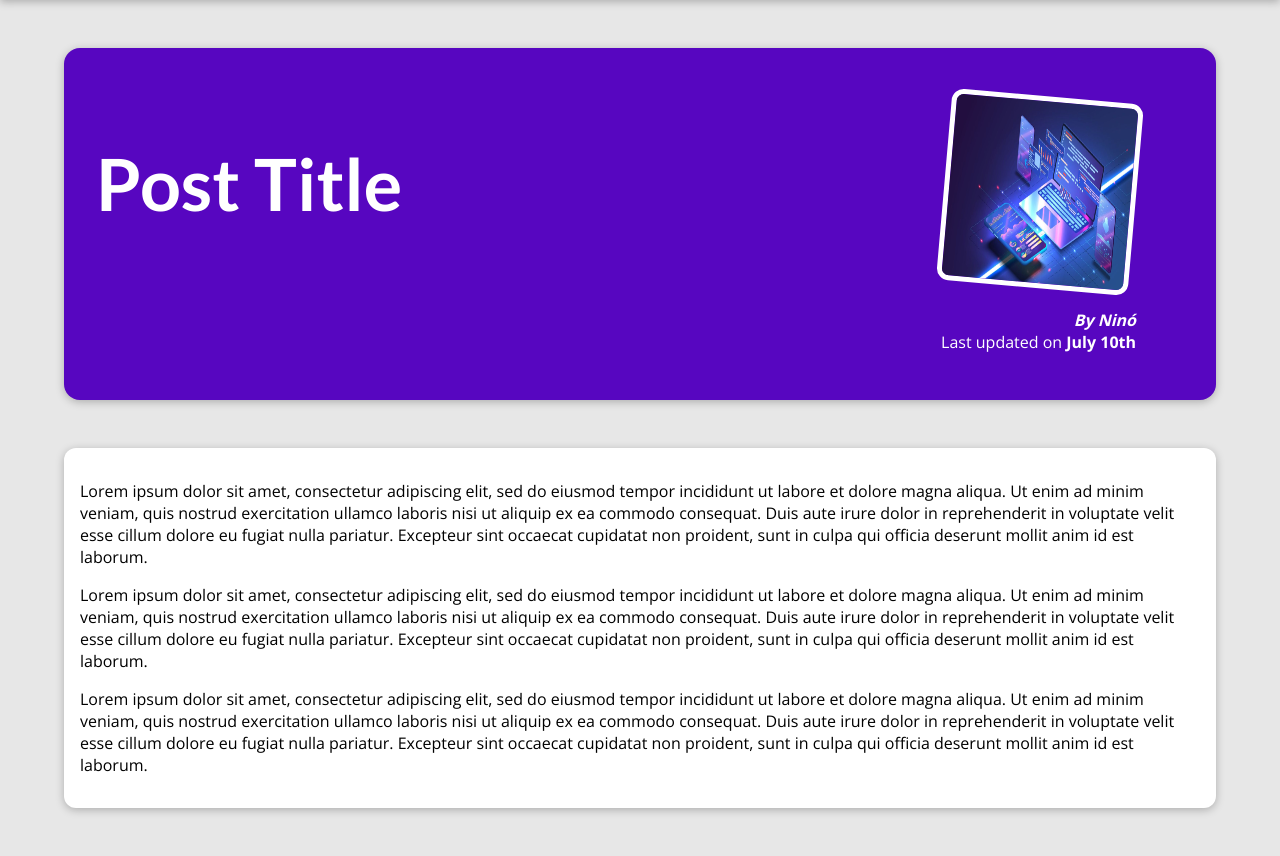
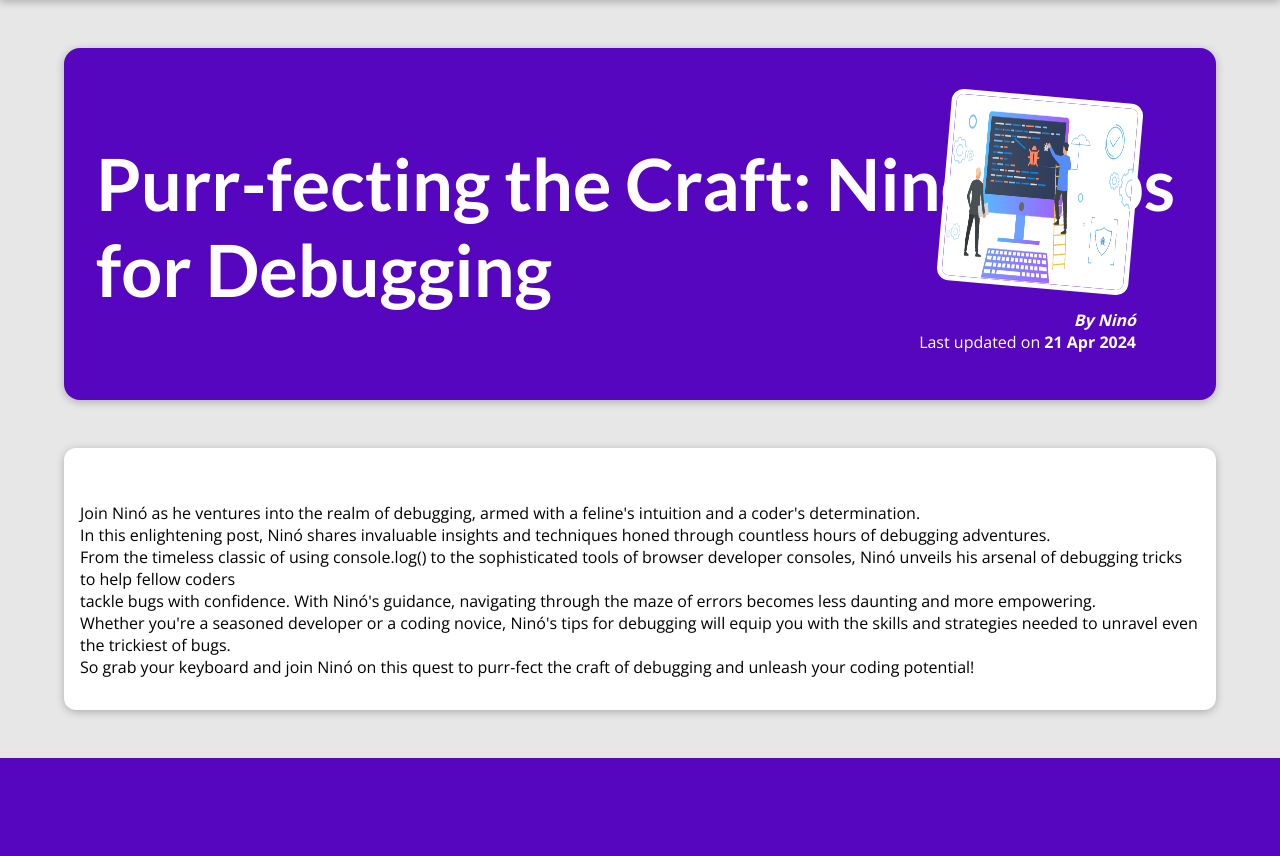
Before and after one commit to azabarnahaju/django-blog, a Django app: page /posts/tips-for-debugging in a window 1280 px wide. Shown: the part 80-936 px from the top of the page. After the commit the page ends 838 px from the top, so only its background shows below. Run offline with Django 5.2, Linux system fonts and the light colour scheme.

Commit message:
Add dynamic post data to views and 404 page

```diff
--- a/blog/templates/blog/index.html
+++ b/blog/templates/blog/index.html
@@ -25,7 +25,9 @@
         <h2>My Latest Thoughts</h2>
 
         <ul>
-            {% include "blog/includes/post.html" %}
+            {%  for post in posts %}
+                {% include "blog/includes/post.html" %}
+            {% endfor %}
         </ul>
     </section>
 
--- a/blog/templates/blog/post-detail.html
+++ b/blog/templates/blog/post-detail.html
@@ -2,7 +2,7 @@
 {% load static %}
 
 {% block page_title %}
-    This Post Title
+    {{ post.title }}
 {% endblock %}
 
 {% block css_files %}
@@ -11,25 +11,17 @@
 
 {% block content %}
     <section id="summary">
-        <h2>Post Title</h2>
+        <h2>{{ post.title }}</h2>
         <article>
-            <img src="{% static "blog/images/web-dev.jpg" %}" alt="Post Title">
-            <address>By Ninó</address>
+            <img src="{% static "blog/images/"|add:post.image %}" alt="{{ post.title }}">
+            <address>By {{ post.author }}</address>
             <div>
-                Last updated on <time>July 10th</time>
+                Last updated on <time>{{ post.date|date:"d M Y" }}</time>
             </div>
         </article>
     </section>
 
     <main>
-        <p>
-            Lorem ipsum dolor sit amet, consectetur adipiscing elit, sed do eiusmod tempor incididunt ut labore et dolore magna aliqua. Ut enim ad minim veniam, quis nostrud exercitation ullamco laboris nisi ut aliquip ex ea commodo consequat. Duis aute irure dolor in reprehenderit in voluptate velit esse cillum dolore eu fugiat nulla pariatur. Excepteur sint occaecat cupidatat non proident, sunt in culpa qui officia deserunt mollit anim id est laborum.
-        </p>
-        <p>
-            Lorem ipsum dolor sit amet, consectetur adipiscing elit, sed do eiusmod tempor incididunt ut labore et dolore magna aliqua. Ut enim ad minim veniam, quis nostrud exercitation ullamco laboris nisi ut aliquip ex ea commodo consequat. Duis aute irure dolor in reprehenderit in voluptate velit esse cillum dolore eu fugiat nulla pariatur. Excepteur sint occaecat cupidatat non proident, sunt in culpa qui officia deserunt mollit anim id est laborum.
-        </p>
-        <p>
-            Lorem ipsum dolor sit amet, consectetur adipiscing elit, sed do eiusmod tempor incididunt ut labore et dolore magna aliqua. Ut enim ad minim veniam, quis nostrud exercitation ullamco laboris nisi ut aliquip ex ea commodo consequat. Duis aute irure dolor in reprehenderit in voluptate velit esse cillum dolore eu fugiat nulla pariatur. Excepteur sint occaecat cupidatat non proident, sunt in culpa qui officia deserunt mollit anim id est laborum.
-        </p>
+        {{ post.content|linebreaks }}
     </main>
 {% endblock %}
--- a/blog/views.py
+++ b/blog/views.py
@@ -1,15 +1,74 @@
 from django.shortcuts import render
+from datetime import date
 
 # Create your views here.
 
+all_posts = [
+    {
+        "slug": "introduction-to-web-development",
+        "image": "web-dev.jpg",
+        "author": "Ninó",
+        "date": date(2024, 5, 14),
+        "title": "Meow-some Adventures in HTML: Ninó's Introduction to Web Development",
+        "excerpt": "Join Ninó on his coding journey as he delves into the basics of HTML, the language of the web. From <head> to <body>, Ninó shares his experiences and insights into crafting purr-fectly structured web pages.",
+        "content": """
+            Embark on an exciting journey with Ninó as he takes his first steps into the world of web development through HTML. With eager eyes and a curious mind, Ninó immerses himself in the
+            foundational elements of HTML, understanding how each tag contributes to the structure and functionality of a webpage. From the <head> section where metadata resides to the <body> where content
+            comes alive, Ninó explores the intricacies of HTML, marveling at its simplicity and power. With each line of code, Ninó not only learns the syntax of HTML but also gains a deeper appreciation for the art of
+             crafting purr-fectly structured web pages. As he shares his experiences and insights, Ninó invites fellow felines and humans alike to join him on this meow-some adventure in web development. Together, let's
+             uncover the wonders of HTML and unleash our creativity on the digital canvas of the web.
+            """,
+    },
+    {
+        "slug": "introduction-to-bootstrap",
+        "image": "bootstrap.jpg",
+        "author": "Ninó",
+        "date": date(2024, 4, 14),
+        "title": "Feline-friendly Frameworks: Ninó's Journey with Bootstrap",
+        "excerpt": "In this post, Ninó discovers the magic of Bootstrap and how it simplifies the process of building responsive and sleek websites. With Bootstrap by his side, Ninó's web development adventures reach new heights!",
+        "content": """
+            Embark on a thrilling journey with Ninó as he delves into the world of web development with Bootstrap.
+            In this enlightening post, Ninó shares his experience of discovering the magic of Bootstrap and how it revolutionizes the process of creating responsive and sleek websites.
+            With its intuitive grid system, pre-designed components, and extensive library of CSS and JavaScript plugins, Bootstrap becomes Ninó's trusted companion in his quest to craft visually stunning
+            and user-friendly web experiences. With Bootstrap's powerful features and flexible layout options, Ninó's web development adventures soar to new heights. From effortlessly designing mobile-friendly
+            interfaces to streamlining the implementation of complex features, Ninó finds himself empowered to bring his creative visions to life with ease. Join Ninó as he unlocks the full potential of
+            Bootstrap and embraces the endless possibilities it offers for creating feline-friendly websites that captivate and delight users worldwide.
+            """,
+    },
+    {
+        "slug": "tips-for-debugging",
+        "image": "debugging.png",
+        "author": "Ninó",
+        "date": date(2024, 4, 21),
+        "title": "Purr-fecting the Craft: Ninó's Tips for Debugging",
+        "excerpt": "Every coder encounters bugs, and Ninó is no exception! Join him as he shares his top tips and tricks for debugging code like a pro. From console.log() to browser developer tools, Ninó's got you covered.",
+        "content": """
+            Join Ninó as he ventures into the realm of debugging, armed with a feline's intuition and a coder's determination.
+            In this enlightening post, Ninó shares invaluable insights and techniques honed through countless hours of debugging adventures.
+            From the timeless classic of using console.log() to the sophisticated tools of browser developer consoles, Ninó unveils his arsenal of debugging tricks to help fellow coders
+            tackle bugs with confidence. With Ninó's guidance, navigating through the maze of errors becomes less daunting and more empowering.
+            Whether you're a seasoned developer or a coding novice, Ninó's tips for debugging will equip you with the skills and strategies needed to unravel even the trickiest of bugs.
+            So grab your keyboard and join Ninó on this quest to purr-fect the craft of debugging and unleash your coding potential!
+            """,
+    }
+]
 
 def index(request):
-    return render(request, 'blog/index.html')
+    sorted_posts = sorted(all_posts, key=lambda post: post["date"])
+    latest_posts = sorted_posts[-3:]
+    return render(request, 'blog/index.html', {
+        "posts": latest_posts
+    })
 
 
 def posts(request):
-    return render(request, 'blog/all-posts.html')
+    return render(request, 'blog/all-posts.html', {
+        "all_posts": all_posts
+    })
 
 
 def post_detail(request, slug):
-    return render(request, "blog/post-detail.html")
+    identified_post = next(post for post in all_posts if post['slug'] == slug)
+    return render(request, "blog/post-detail.html", {
+        "post": identified_post
+    })
```
Also changed, not shown: blog/templates/blog/all-posts.html (+3 -6 lines), blog/templates/blog/includes/post.html (+4 -4 lines), templates/404.html (added, +10 -0 lines).
